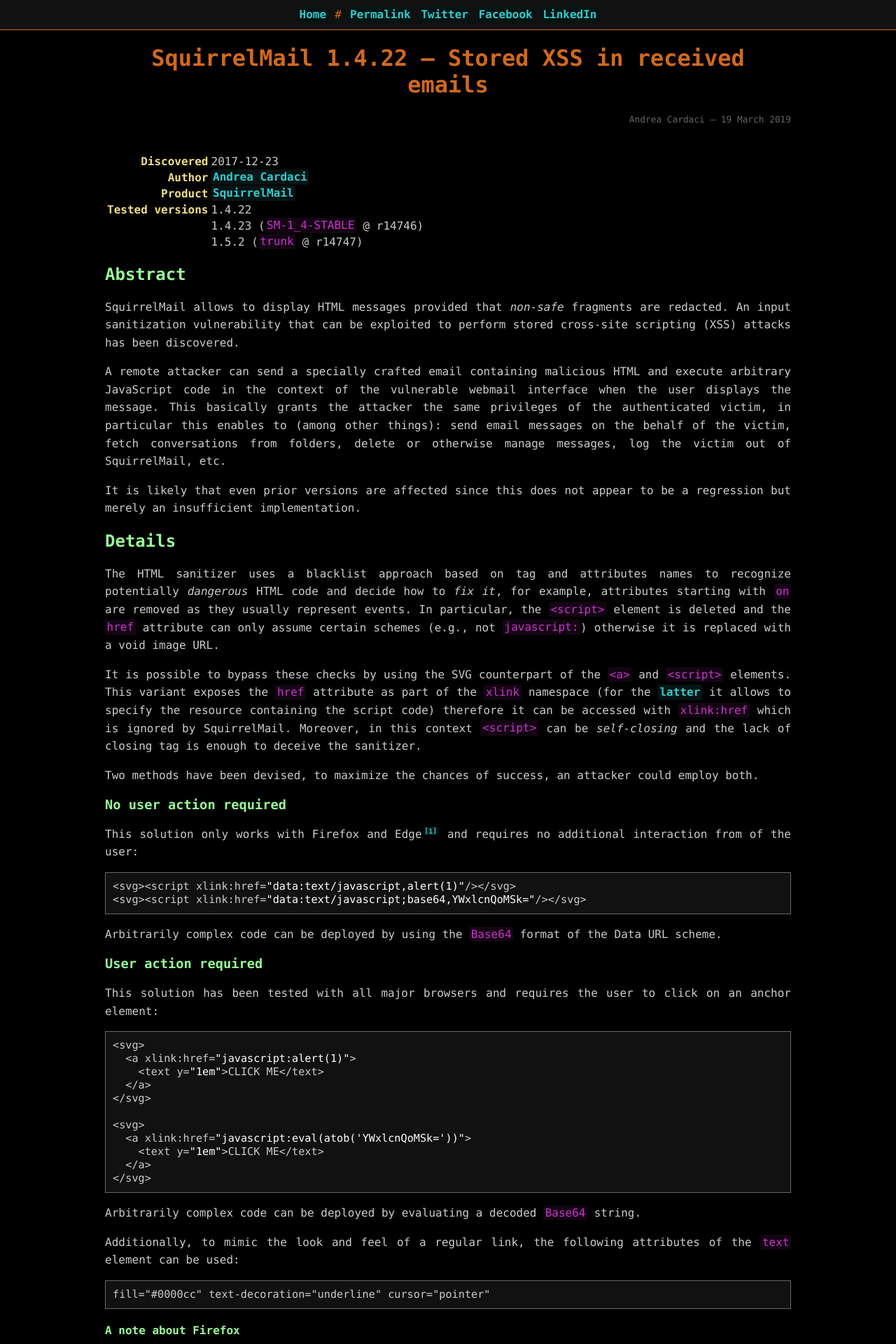
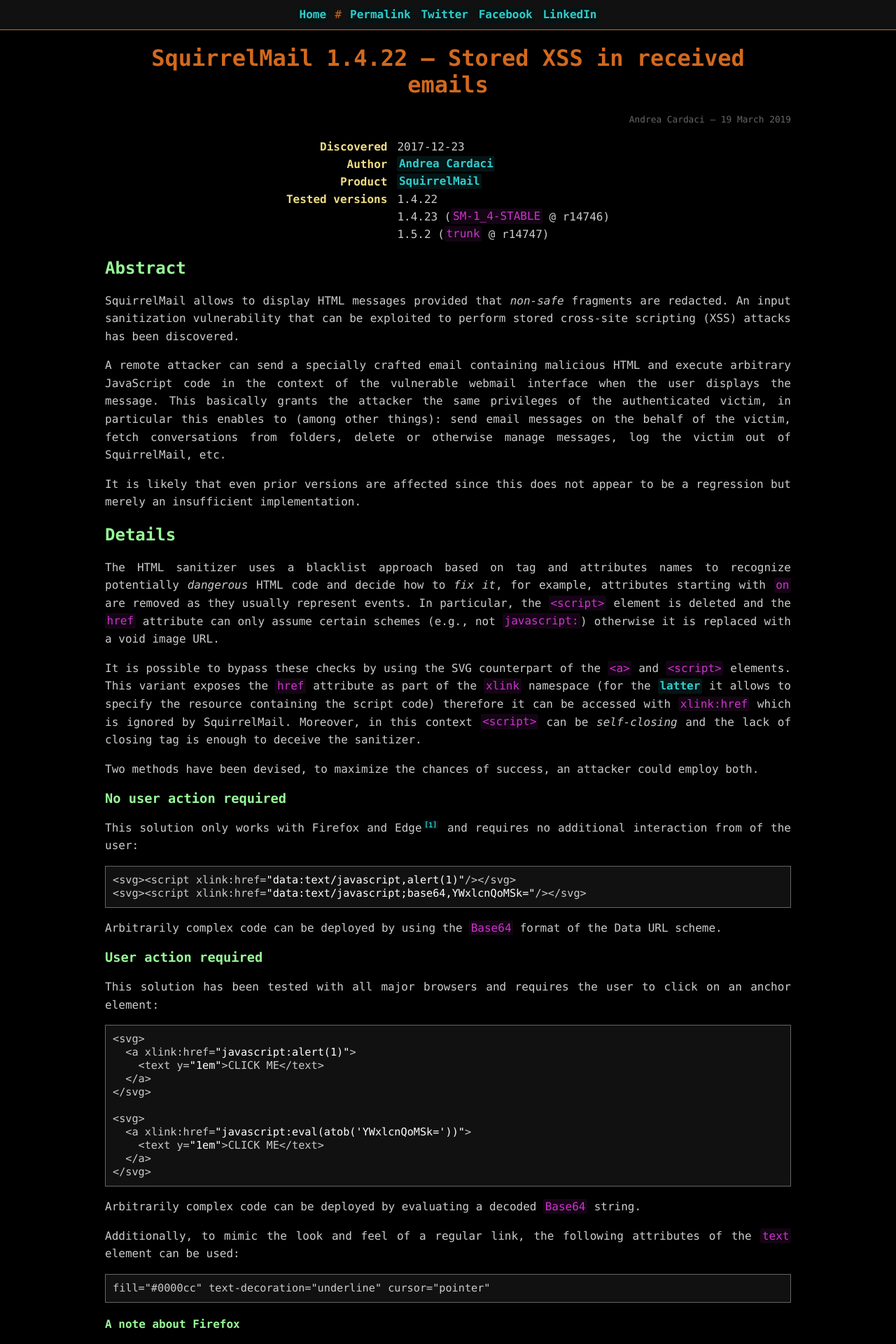
Before and after one commit to cyrus-and/cyrus-and.github.io, a Jekyll site: the page built from advisories/_posts/2019-03-19-squirrelmail-1.4.22-stored-xss-in-received-emails.md, in a window 1280 px wide. Shown: the top 1920 px of the page at 70% size. Built offline with Jekyll 4.4.1, drawn with Linux system fonts in a browser that asks for light colours.

Commit message:
Fix advisory header table lack of id when no CVE

```diff
--- a/_includes/advisory-header.md
+++ b/_includes/advisory-header.md
@@ -1,3 +1,4 @@
+{:#advisory-header}
 |                |                                                          |
 |---------------:|----------------------------------------------------------|
 | **Discovered** | {{ page.advisory.discovered}}                            |
@@ -17,4 +18,3 @@
 || [{{ cve }}](https://cve.mitre.org/cgi-bin/cvename.cgi?name={{ cve }}) |
 {%- endif -%}
 {% endfor %}
-{:#advisory-header}
```
